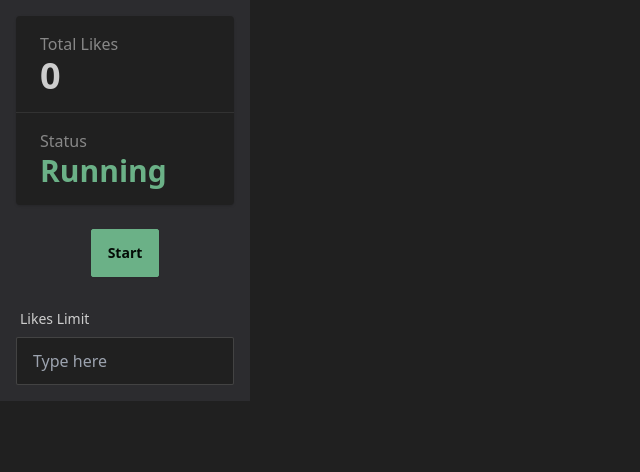
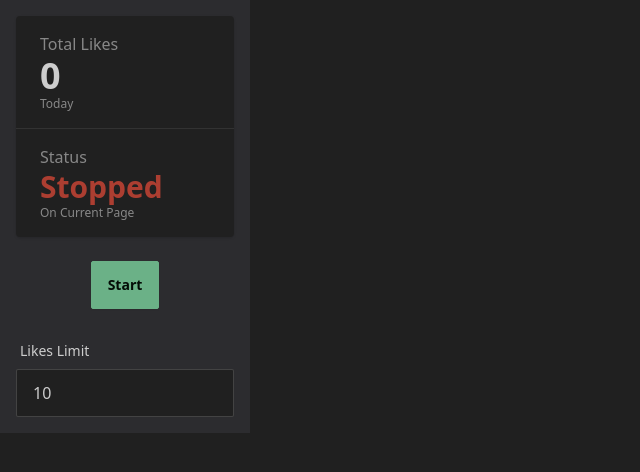
Before and after one commit to keshavWebDev-personal/threadsLiker, a Svelte app: page / in a window 1280 px wide. Shown: the top 472 px of the page, without its empty margins (0-640 px from the left). Built offline with nearby package versions, Linux system fonts and the light colour scheme.

Commit message:
added more functionality and UI Interactivness

```diff
--- a/src/App.svelte
+++ b/src/App.svelte
@@ -1,5 +1,25 @@
 <script lang="ts">
-    let likeCount = 0;
+    let totalLikesCount = 0;
+    let likesLimit = 10
+    let taskRunning = false
+
+
+
+    function handleClick() {
+        if (taskRunning){
+            // A Message to Service Worker to Stop the Task Loop wiith
+            // Max time, Min Time, Likes Limit
+        }else{
+            // A Messgae to Service WOrker to Start the Task Loop
+        }
+
+        // Flipping the boolean
+        taskRunning = !taskRunning
+        console.log("Started");
+    }
+
+    // A Event Listner to Listen for Likes Limit Hit and flip the taskRunnig Bollean
+
 </script>
 
 <main
@@ -8,17 +28,23 @@
     <div class="stats shadow stats-vertical w-full">
         <div class="stat">
             <div class="stat-title">Total Likes</div>
-            <div class="stat-value ">{likeCount}</div>
+            <div class="stat-value relative ">
+                {totalLikesCount}
+                <div class:block={!taskRunning && totalLikesCount > 0} class:hidden={taskRunning || totalLikesCount == 0} class="stat-value top-0 absolute animate-ping text-success">{totalLikesCount}</div>
+            </div>
+
+            <div class="stat-desc">Today</div>
         </div>
 
         <div class="stat">
             <div class="stat-title">Status</div>
-            <div class="stat-value text-success text-3xl">Running</div>
+            <div class="stat-value text-3xl" class:animate-pulse={taskRunning}  class:text-success={taskRunning} class:text-error={!taskRunning}>{taskRunning?"Running":"Stopped"}</div>
+            <div class="stat-desc">On Current Page</div>
         </div>
 
     </div>
 
-    <button type="button" class="btn btn-success">Start</button>
+    <button type="button" class="btn capitalize " class:btn-error={taskRunning} class:btn-success={!taskRunning}  on:click={handleClick} >{taskRunning?"Stop":"Start"}</button>
     <label class="form-control w-full max-w-xs">
         <div class="label">
             <span class="label-text">Likes Limit</span>
@@ -27,6 +53,7 @@
             type="text"
             placeholder="Type here"
             class="input input-bordered w-full max-w-xs"
+            bind:value={likesLimit}
         />
     </label>
 </main>
```
